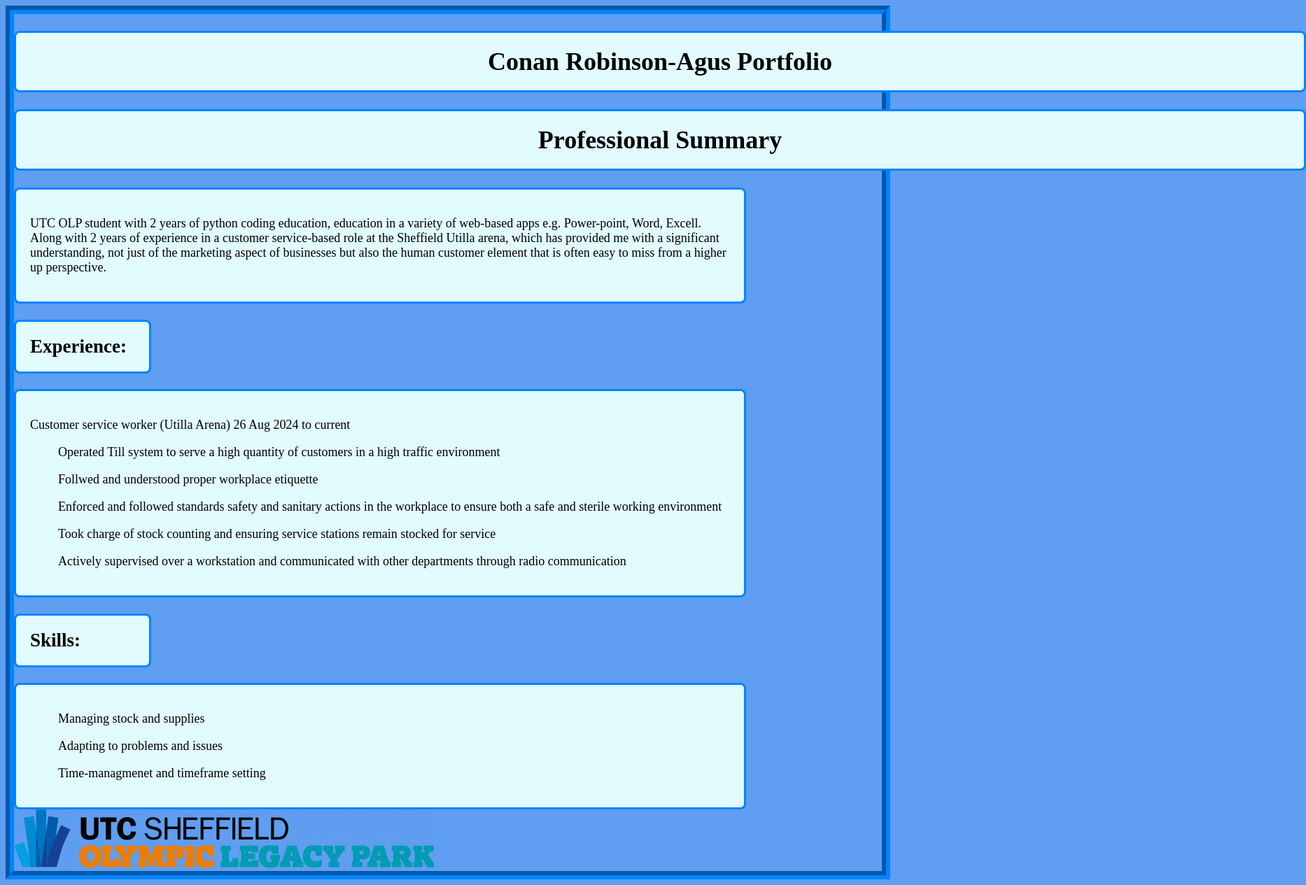
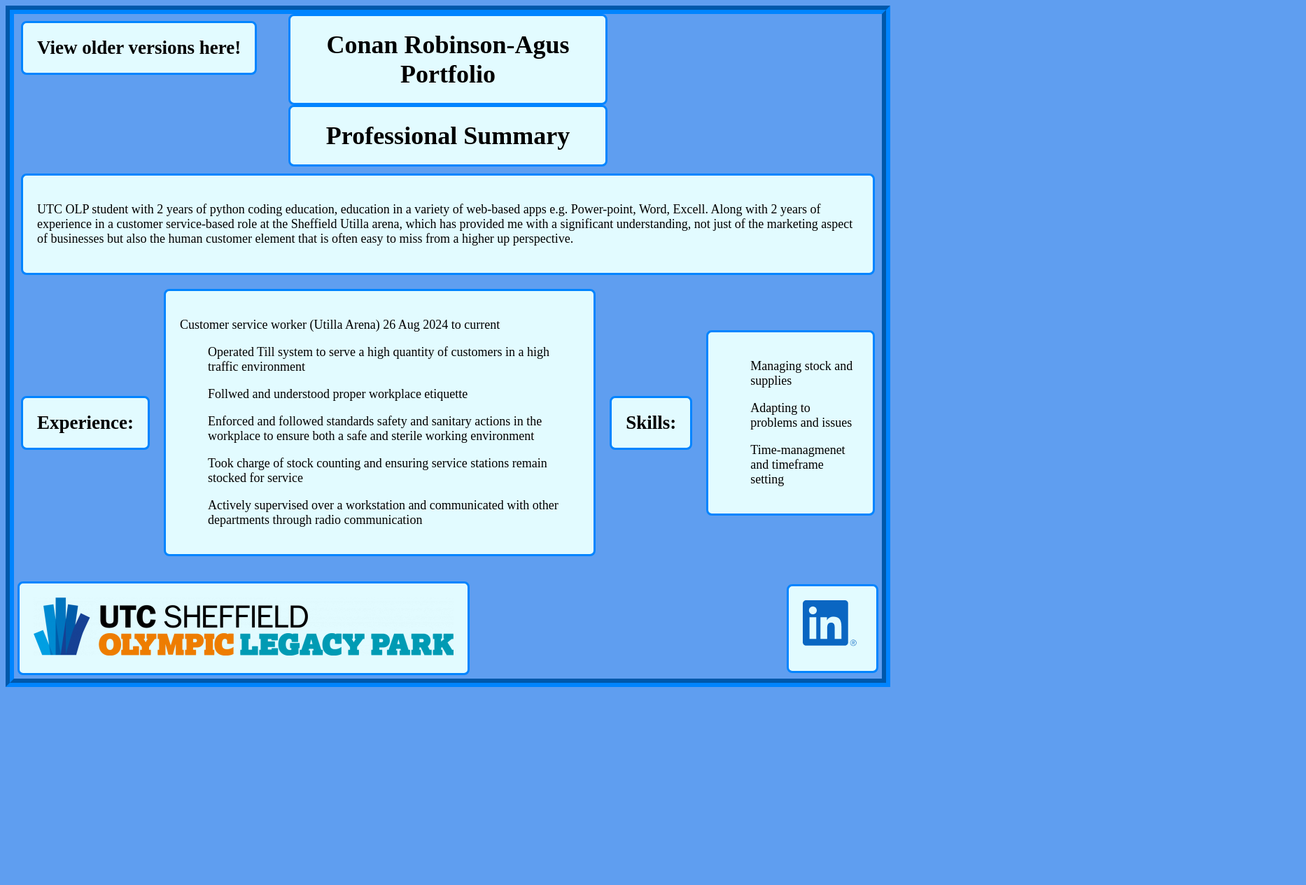
Before and after one commit to Aguschaos/Aguschaos.github.io, a plain HTML site: page CRAportfolio2.html in a window 1280 px wide. Shown: the whole page at 70% size, 1866 px wide, since content can reach past the window. After the commit the page ends 990 px from the top, so only its background shows below. Drawn offline with Linux system fonts and the light colour scheme.

Commit message:
Add files via upload

```diff
--- a/CRAportfolio2.html
+++ b/CRAportfolio2.html
@@ -2,26 +2,31 @@
 <html>
 <link rel="stylesheet" href="mystyle.css">
 <head>
+     <div class="dropdown">
+        <h2>View older versions here!</h2>
+        <a href="https://aguschaos.github.io/index.html"><div class="dropdown-content">Index page</div></a>
+    </div>
 
     <h1>Conan Robinson-Agus Portfolio</h1>
+
 </head>
 
 <body>
 
 <h1>Professional Summary</h1>
 
-<div>
+<div class="box">
     <p>UTC OLP student with 2 years of python coding education, education in a variety of web-based apps e.g. Power-point, Word, Excell.
         Along with 2 years of experience in a customer service-based role at the Sheffield Utilla arena, which has provided me with a significant understanding,
         not just of the marketing aspect of businesses but also the human customer element that is often easy to miss from a higher up perspective.
     </p>
 </div>
 
+<div class="row">
     <h2>Experience:</h2>
-
-<div>
+    <div class="box">
         <p>Customer service worker (Utilla Arena) 26 Aug 2024 to current</p>
-<ul>Operated Till system to serve a high quantity of customers in a high traffic environment  </ul>
+        <ul>Operated Till system to serve a high quantity of customers in a high traffic environment</ul>
         <ul>Follwed and understood proper workplace etiquette</ul>
         <ul>Enforced and followed standards safety and sanitary actions in the workplace to ensure both a safe and sterile working environment</ul>
         <ul>Took charge of stock counting and ensuring service stations remain stocked for service</ul>
@@ -29,17 +34,22 @@
 </div>
 
 <h2>Skills:</h2>
-<div>
+<div class="box">
     <ul>Managing stock and supplies</ul>
     <ul>Adapting to problems and issues</ul>
     <ul>Time-managmenet and timeframe setting</ul>
 </div>
+</div>
+<br>
+<div class="row">
+<div class="collum">
+    <a href="https://www.utcsheffieldolp.org.uk/"><img src="UTC-Sheffield-Olympic-Legacy-Park-Horizontal-600x83.png"></a>
+</div>
+<div class="collum">
+    <a href="https://www.linkedin.com/in/conan-robinson-agus-b99161434/"><img src="brandg-business-in-logo-dsk-v03-png-original.png"></a>
+</div>
+</div>
+</body>
 
 
-
-
-</body>
-
-<img src="UTC-Sheffield-Olympic-Legacy-Park-Horizontal-600x83.png" alt="">
-
 </html>
--- a/mystyle.css
+++ b/mystyle.css
@@ -1,39 +1,46 @@
         body{ background-color: rgb(95, 158, 240);
               border: 12px groove rgb(0, 132, 255);
               font-size: large;
+              width: auto;
+              height: auto;
             }
 
         h1{ background-color: rgb(226, 251, 255);
             font-size: 32;
             border: 3px solid rgb(0, 132, 255);
             padding: 20px;
-            width: 1800px;
+            width: 33%;
             text-align: center;
             border-radius: 8px;
             right: 100px;
+            margin: auto;
         }
 
         h2{background-color:rgb(226, 251, 255);
             border: 3px solid rgb(0, 132, 255);
             padding: 20px;
-            width: 150px;
+            width: fit-content;
             text-align: left;
             border-radius: 8px;
+            margin: 10px;
         }
 
-        div{background-color:rgb(226, 251, 255);
+        .box{background-color:rgb(226, 251, 255);
             border: 3px solid rgb(0, 132, 255);
             padding: 20px;
-            width: 1000px;
+            width: fit-content;
+            float: auto;
             text-align: left;
-            border-radius: 8px;  }
+            border-radius: 8px;
+            margin: 10px;
+          }
 
         p{text-shadow: 10px;
         }
 
-        .index{background-color: (226, 251, 255);
-            height: 1080px;
-            width: 1811px;
+        .index{background-color: rgb(226, 251, 255);
+            height: auto;
+            width: auto;
         }
 
         .indextitle{ background-color: rgb(226, 251, 255);
@@ -42,7 +49,7 @@
             padding: 20px;
             text-align: center;
             border-radius: 8px;
-            right: 100px;
+            width: auto;
         }
 
         a:link{color: orange;
@@ -51,8 +58,44 @@
         a:visited{color: rgb(0, 132, 255);
         }
 
-        a:hover{color: rgb(89, 0, 255);
+        a:hover{color: rgb(248, 53, 53);
         }
 
         a:active{color: crimson;
         }
+
+        .collum{
+            float: left;
+            background-color: rgb(226, 251, 255);
+            border: 3px solid rgb(0, 132, 255);
+            padding: 20px;
+            border-radius: 8px;
+            width: fit-content;
+            height: auto;
+            margin: 5px;
+        }
+
+        .row{content: "";
+             display: table;
+             clear: both;
+             display: flex;
+             justify-content: space-between;
+             align-items: center;
+            }
+
+        .dropdown {
+            position: relative;
+            float: left;
+        }
+        .dropdown-content {
+            display: none;
+            position: static;
+            background-color: #f9f9f9;
+            min-width: 130px;
+            box-shadow: 0px 8px 16px 0px rgba(0,0,0,0.2);
+            padding: 12px 16px;
+        }
+
+        .dropdown:hover .dropdown-content {
+            display: block;
+        }
```
Also changed, not shown: index.html (+1 -1 lines), brandg-business-in-logo-dsk-v03-png-original.png (added). Lines whose indentation alone changed are shown as unchanged.
